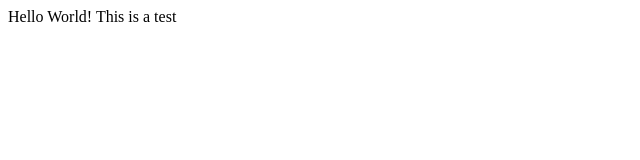
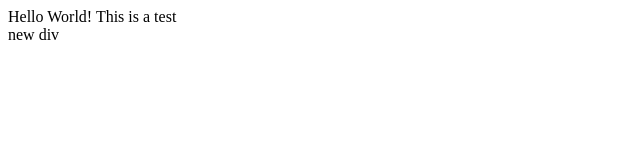
Before and after one commit to Vernon787/Git-Test, a plain HTML site: page index.html in a window 1280 px wide. Shown: the full height of the page, 0-640 px from the left. Drawn offline with Linux system fonts and the light colour scheme.

Commit message:
this is a test comment

```diff
--- a/index.html
+++ b/index.html
@@ -8,5 +8,9 @@
 <body>
     Hello World!
     This is a test
+
+    <div class="main">
+        new div
+    </div>
 </body>
 </html>
```
